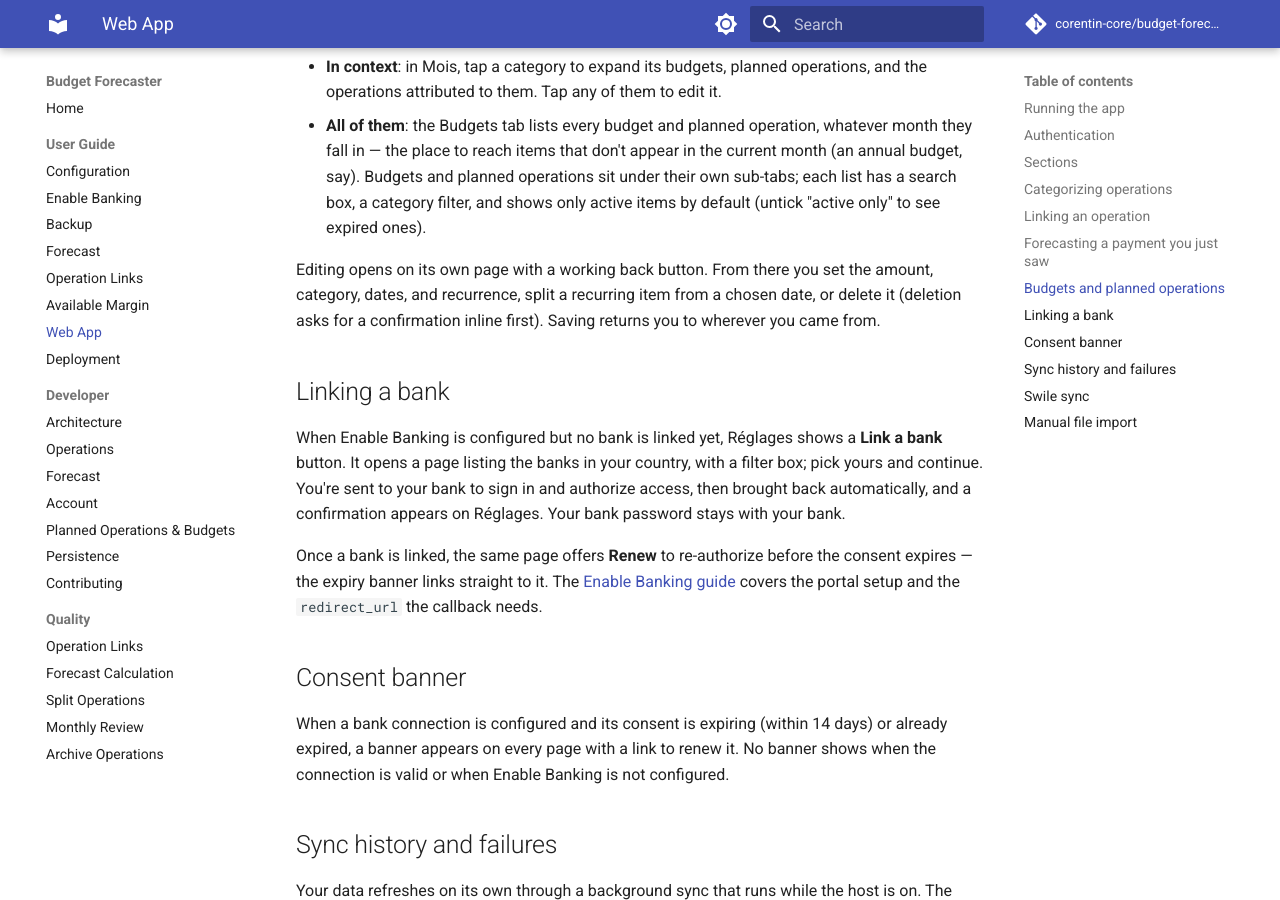
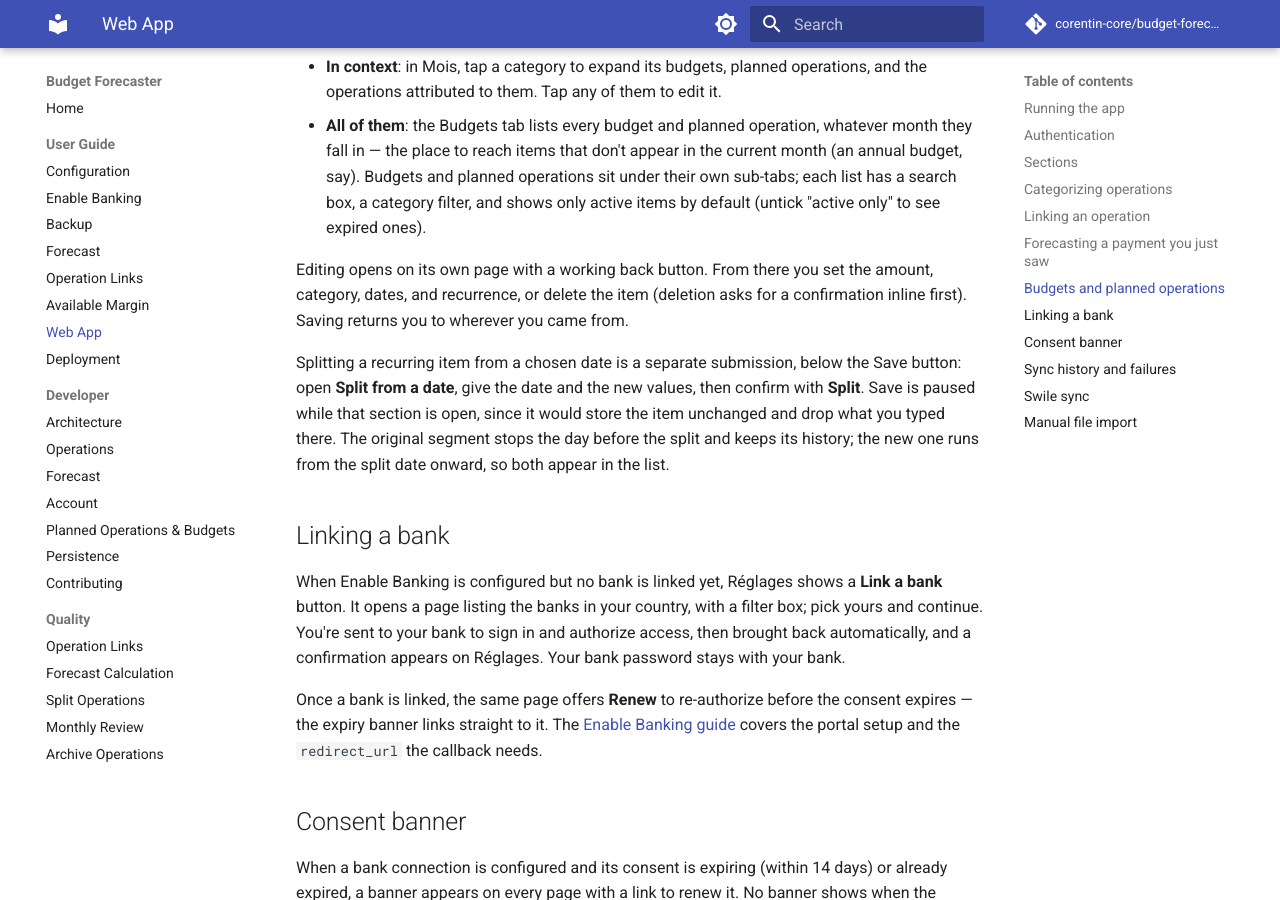
Before and after one commit to corentin-core/budget-forecaster, an MkDocs documentation site: the page built from docs/user/web-app.md, in a window 1280 px wide and 900 px high, scrolled down 4246 px. Built offline with MkDocs 1.6.1 and Material for MkDocs 9.7.7, drawn with Linux system fonts in a browser that asks for light colours; comment, search, counter and statistics services are not loaded; some of the changed text lies outside the part shown.

Commit message:
fix: make the split its own action on the target page
The split section sat above the actions bar, so the primary Save button was
the first one under its fields. Save submits the form above it and ignores
the split fields: the target was stored unchanged and the redirect looked
like a successful split.

The section now comes after the actions, confirms with its own primary
button, and Save is paused while it is open.

````diff
--- a/budget_forecaster/web/static/app.css
+++ b/budget_forecaster/web/static/app.css
@@ -1132,6 +1132,10 @@ a.overdue-edit:focus-visible,
 .btn[hidden] {
   display: none;
 }
+.btn:disabled {
+  opacity: 0.45;
+  cursor: not-allowed;
+}
 .inline {
   display: inline;
 }
--- a/docs/user/web-app.md
+++ b/docs/user/web-app.md
@@ -22,7 +22,7 @@ with an environment variable:
 BUDGET_CONFIG=~/.config/budget-forecaster/config.yaml uvicorn --factory budget_forecaster.web.app:create_app
 ```
 
-The app binds to `127.0.0.1:8000` by default. Open http://127.0.0.1:8000 and sign in
+The app binds to `127.0.0.1:8000` by default. Open <http://127.0.0.1:8000> and sign in
 with the shared password.
 
 ## Authentication
@@ -186,9 +186,15 @@ The month drill-down and the Budgets tab both edit the same items.
   (untick "active only" to see expired ones).
 
 Editing opens on its own page with a working back button. From there you set the amount,
-category, dates, and recurrence, split a recurring item from a chosen date, or delete it
-(deletion asks for a confirmation inline first). Saving returns you to wherever you came
-from.
+category, dates, and recurrence, or delete the item (deletion asks for a confirmation
+inline first). Saving returns you to wherever you came from.
+
+Splitting a recurring item from a chosen date is a separate submission, below the Save
+button: open **Split from a date**, give the date and the new values, then confirm with
+**Split**. Save is paused while that section is open, since it would store the item
+unchanged and drop what you typed there. The original segment stops the day before the
+split and keeps its history; the new one runs from the split date onward, so both appear
+in the list.
 
 ## Linking a bank
 
````
Also changed, not shown: budget_forecaster/web/static/targets.js (+14 -0 lines), 4 other files.
